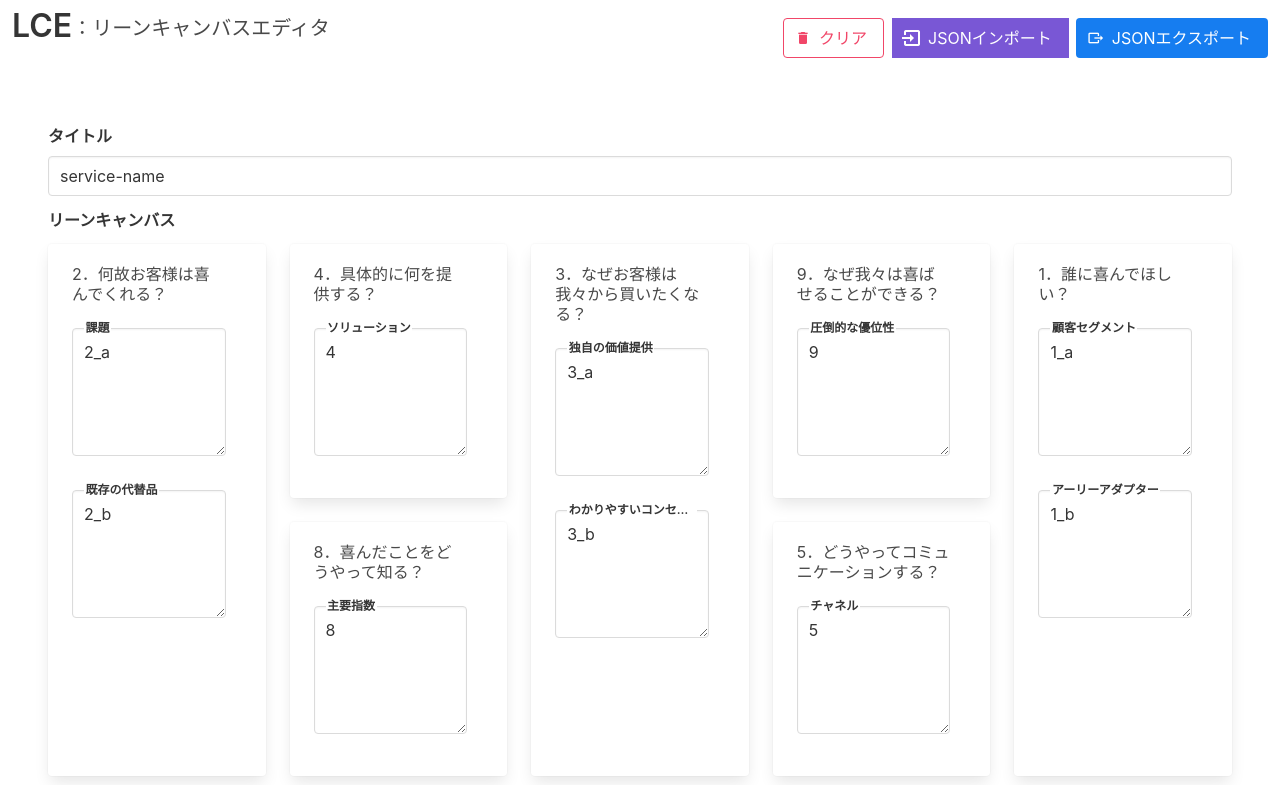
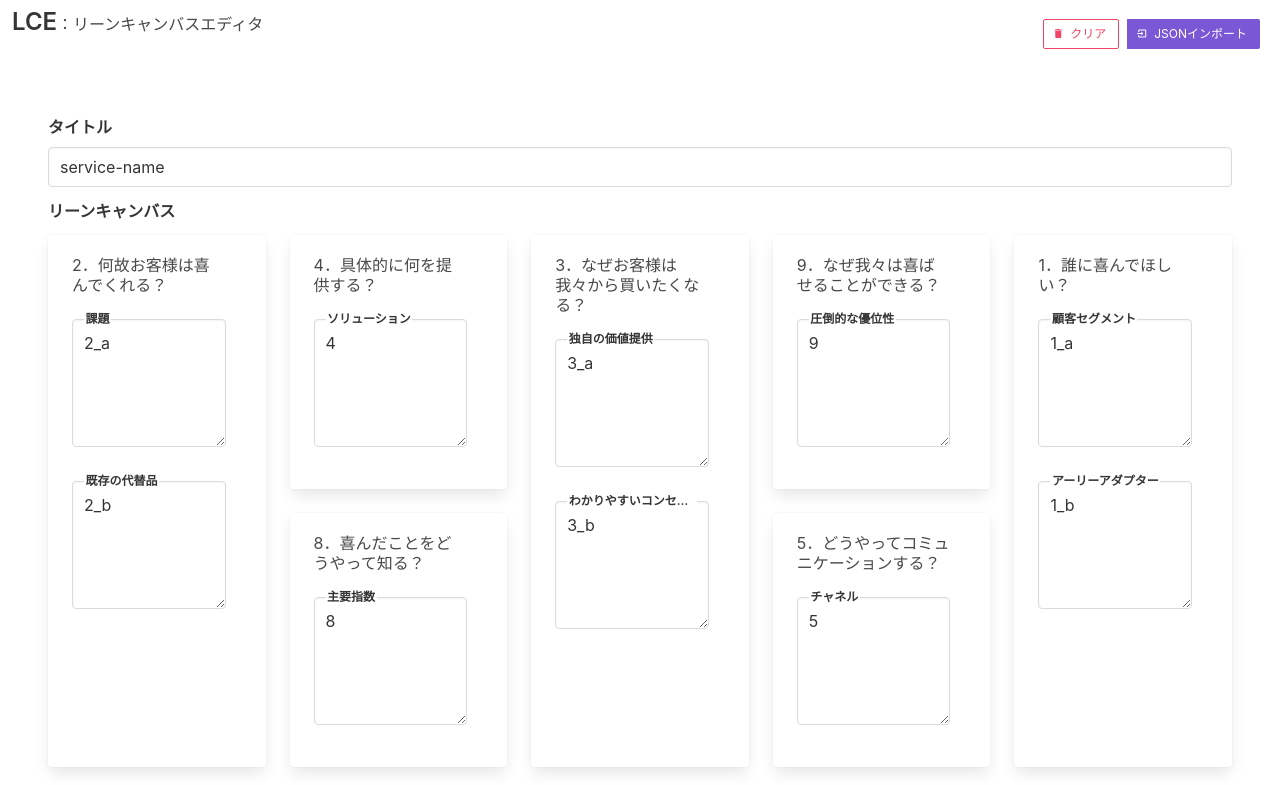
Before and after one commit to GitHaap/LeanCanvasEditor, a plain HTML site: page index.html in a window 1280 px wide. Shown: the top 785 px of the page. Drawn offline with nearby package versions, Linux system fonts and the light colour scheme.

Commit message:
UI変更

```diff
--- a/index.html
+++ b/index.html
@@ -18,8 +18,8 @@
       <b-navbar>
         <template slot="brand">
           <b-navbar-item>
-            <h1 class="title">LCE</h1>
-            <h1 class="subtitle">：リーンキャンバスエディタ</h1>
+            <h1 class="title is-4">LCE</h1>
+            <h1 class="subtitle is-6">：リーンキャンバスエディタ</h1>
           </b-navbar-item>
         </template>
 
@@ -30,6 +30,7 @@
             <div class="buttons">
               <b-field class="file">
                 <b-button
+                  size="is-small"
                   type="is-danger"
                   icon-left="delete"
                   @click="confirmClear()"
@@ -38,21 +39,14 @@
                   クリア
                 </b-button>
                 <b-upload v-model="file">
-                  <a class="button is-primary">
-                    <b-icon icon="import"></b-icon>
+                  <a class="button is-primary is-small">
+                    <b-icon size="is-small" icon="import"></b-icon>
                     <span>JSONインポート</span>
                   </a>
                 </b-upload>
-                <span class="file-name" v-if="file">
+                <span class="is-small" v-if="file">
                   {{ file.name }}
                 </span>
-                <b-button
-                  type="is-info"
-                  icon-left="export"
-                  @click="exportJson(JSON.stringify(canvas),'leanCanvasData.json')"
-                >
-                  JSONエクスポート
-                </b-button>
               </b-field>
             </div>
           </b-navbar-item>
@@ -132,7 +126,10 @@
                       v-model="canvas.unique_value_proposition"
                     ></b-input>
                   </b-field>
-                  <b-field label="わかりやすいコンセプト" label-position="on-border">
+                  <b-field
+                    label="わかりやすいコンセプト"
+                    label-position="on-border"
+                  >
                     <b-input
                       :maxlength="maxLength"
                       type="textarea"
@@ -186,7 +183,10 @@
                       v-model="canvas.customer"
                     ></b-input>
                   </b-field>
-                  <b-field label="アーリーアダプター" label-position="on-border">
+                  <b-field
+                    label="アーリーアダプター"
+                    label-position="on-border"
+                  >
                     <b-input
                       :maxlength="maxLength"
                       type="textarea"
@@ -240,6 +240,13 @@
             v-model="canvas.memo"
           ></b-input>
         </b-field>
+        <b-button
+          type="is-info"
+          icon-left="export"
+          @click="exportJson(JSON.stringify(canvas),'leanCanvasData.json')"
+        >
+          JSONエクスポート
+        </b-button>
       </section>
     </div>
 
```
